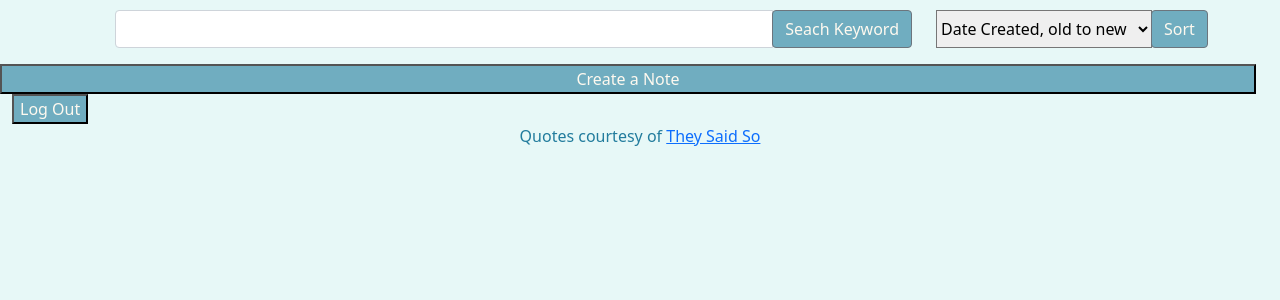
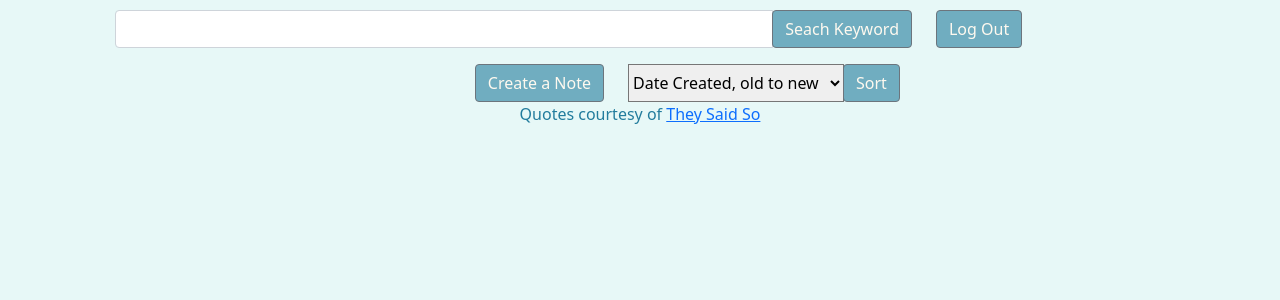
Before and after one commit to eycanny/project-digital-braindump, a Flask app: page /notes in a window 1280 px wide. Shown: the top 300 px of the page. Run offline with Flask 2, Linux system fonts and the light colour scheme; the visitor is signed in with stand-in values (Sample User, id 1); data comes from the database, SQL or seed files in the repository; data that the repository does not hold is empty.

Commit message:
Update button stylizing
- User options
- Modal

```diff
--- a/static/css/styles.css
+++ b/static/css/styles.css
@@ -50,10 +50,13 @@ table {
 }
 
 /* Notes page */
+
+/* Overrides Bootstrap's color for buttons */
 .note-btn {
     background-color: rgba(34,124,157, 0.6);
     color: rgb(254,249,239);
 }
+
 /* Modal */
 
 .modal-box {
--- a/static/js/image_upload.js
+++ b/static/js/image_upload.js
@@ -7,7 +7,7 @@ const imageNoteUploader = document.querySelector('#image-note-upload');
 imageNoteButton.addEventListener('click', (evt) => {
   evt.preventDefault();
 
-  imageNoteUploader.innerHTML = '<br/>This is for uploading an image as a note and will override anything written in the body textbox. <input type="file" name="note-image" id="note-image-body" accept="image/*">'
+  imageNoteUploader.innerHTML = '<br/>This is for uploading an image as a note and will override anything written in the body textbox.<br/><input type="file" name="note-image" id="note-image-body" accept="image/*">'
 });
 
 const imageAttachmentButton = document.querySelector('#image-attachment-btn');
@@ -17,5 +17,5 @@ const imageAttachmentUploader = document.querySelector('#image-attachment-upload
 imageAttachmentButton.addEventListener('click', (evt) => {
   evt.preventDefault();
 
-  imageAttachmentUploader.innerHTML = '<br/>This is for attaching an image to a note. <input type="file" name="note-attachment" id="note-image-attachment" accept="image/*">'
+  imageAttachmentUploader.innerHTML = '<br/>This is for attaching an image to a note.<br/><input type="file" name="note-attachment" id="note-image-attachment" accept="image/*">'
 });
--- a/templates/user_notes.html
+++ b/templates/user_notes.html
@@ -16,7 +16,48 @@
           </div>
         </form>
       </div>
-      <div class="col-3" id="sort-col">
+      <div class="col">
+        <form action="/logout" id="logout-option">
+          <button class="btn btn-outline-secondary note-btn" type="submit" id="logout-button">Log Out</button>
+        </form>
+      </div>
+    </div>
+    <div class="row">
+      <div class="col" align="right">
+        <!-- Feature: Note Creation Modal -->
+        <button class="btn btn-outline-secondary note-btn" id="create-note-button">Create a Note</button>
+
+        <div class="modal-box" id="modal-box">
+          <form action="/create-note" method="POST" enctype="multipart/form-data">
+            <div class="modal-content" id="modal-content" align="left">
+              <div class="modal-header">
+                <h2>Create a Note</h2>
+              </div>
+              <div class="modal-body">
+                <p>
+                    Title<br/>
+                    <input type='text' name="title">
+                </p>
+                <p id="note-body">
+                    Body<br/>
+                    <textarea type="text" name="body" id="text-body" style="width: 100%"></textarea>
+                </p>
+                <p id="image-note-upload"></p>
+                <p id="image-attachment-upload"></p>
+                <p align="right">
+                    <button class="btn btn-outline-secondary note-btn" id="image-note-btn">Upload Image as Note</button>
+                    <button class="btn btn-outline-secondary note-btn" id="image-attachment-btn">Attach Image to Note</button>
+                </p>
+              </div>
+              <div class="modal-footer">
+                <button class="btn btn-outline-secondary save" id="save-button">Save</button>
+                <button class="btn btn-outline-secondary cancel" id="cancel-button">Cancel</button>
+              </div>
+            </div>
+          </form>
+        </div>
+      </div>
+      <div class="col" id="sort-col">
         <!-- Feature: Sort Filters -->
         <form action="/sort-by" id="sort-option">
           <div class="input-group">
@@ -35,43 +76,6 @@
         </form>
       </div>
     </div>
-
-    <!-- Feature: Note Creation Modal -->
-    <button id="create-note-button">Create a Note</button>
-
-    <div class="modal-box" id="modal-box">
-      <form action="/create-note" method="POST" enctype="multipart/form-data">
-      <div class="modal-content" id="modal-content">
-        <div class="modal-header">
-          <h2>Create a Note</h2>
-        </div>
-        <div class="modal-body">
-          <p>
-              Title<br/>
-              <input type='text' name="title">
-          </p>
-          <p id="note-body">
-              Body<br/>
-              <textarea type="text" name="body" id="text-body" style="width: 100%"></textarea>
-          </p>
-          <p id="image-note-upload"></p>
-          <p id="image-attachment-upload"></p>
-          <p>
-              <button id="image-note-btn">Upload Image as Note</button>
-              <button id="image-attachment-btn">Attach Image to Note</button>
-          </p>
-        </div>
-        <div class="modal-footer">
-          <button class="save" id="save-button">Save</button>
-          <button class="cancel" id="cancel-button">Cancel</button>
-        </div>
-      </div>
-      </form>
-    </div>
-
-    <form action="/logout" id="logout-option">
-      <button type="submit" id="logout-button">Log Out</button>
-    </form>
   </div>
 
   <section id="note-container">
```
